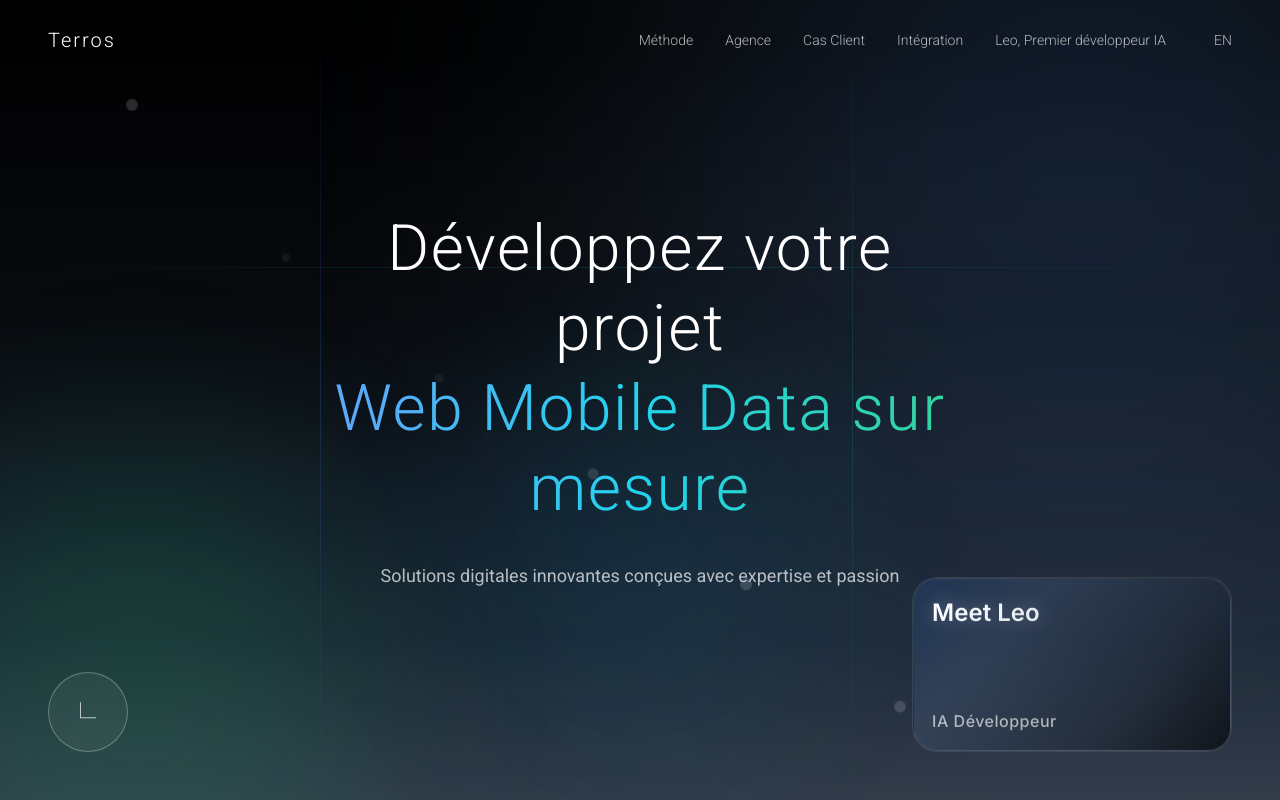
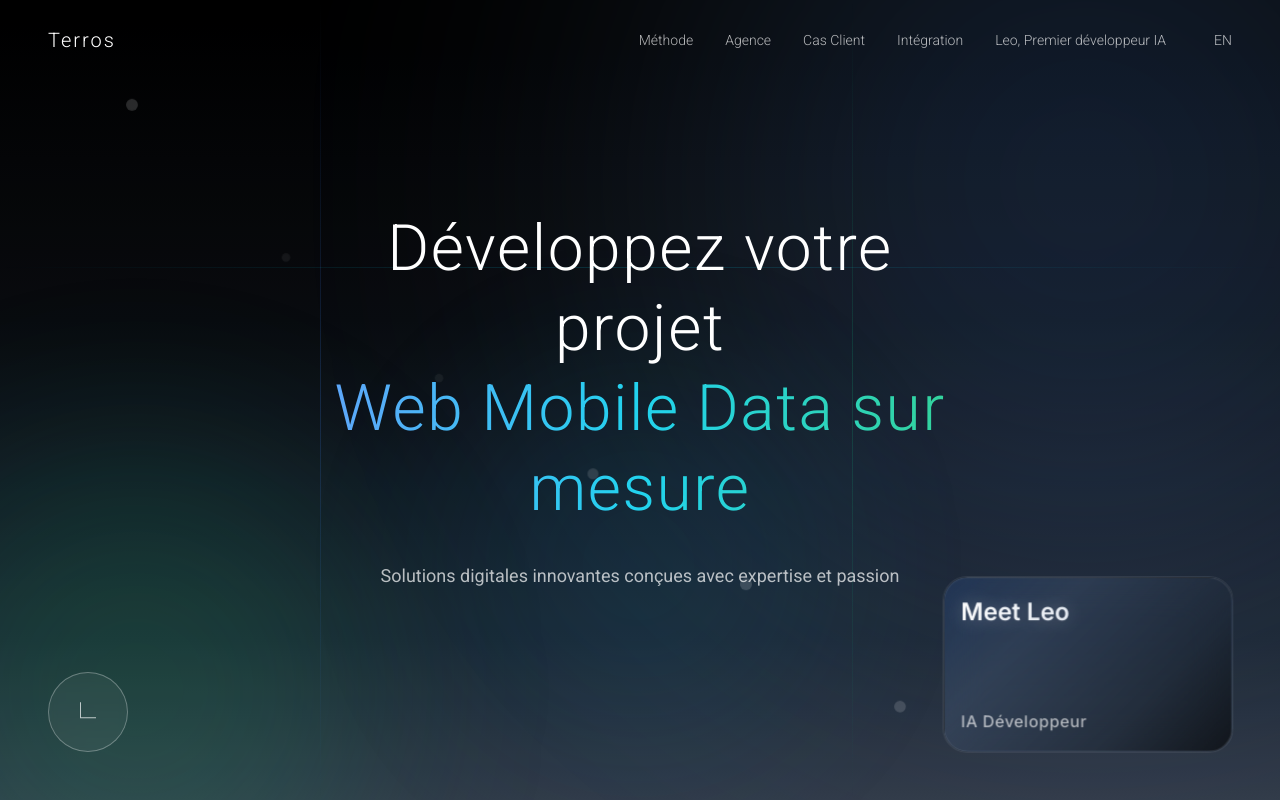
Before and after one commit to charlotteforte/test11, a React (Vite) app: page / in a window 1280 px wide. Shown: the top 800 px of the page. Built offline with nearby package versions, Linux system fonts and the light colour scheme.

Commit message:
helloleo: refactor: make MeetLeoCard more organic with subtle animations and improved arrow positioning

```diff
--- a/src/components/Hero.tsx
+++ b/src/components/Hero.tsx
@@ -184,10 +184,10 @@ const Hero = () => {
 
       {/* Meet Leo Card */}
       <motion.div
-        className="absolute bottom-12 right-12 w-80 z-100"
-        initial={{ opacity: 0, x: 50, y: 20 }}
-        animate={{ opacity: 1, x: 0, y: 0 }}
-        transition={{ duration: 0.8, delay: 1.8 }}
+        className="absolute bottom-12 right-12 w-72 z-100"
+        initial={{ opacity: 0, x: 30 }}
+        animate={{ opacity: 1, x: 0 }}
+        transition={{ duration: 0.6, delay: 1.8, ease: "easeOut" }}
       >
         <MeetLeoCard />
       </motion.div>
--- a/src/components/MeetLeoCard.module.css
+++ b/src/components/MeetLeoCard.module.css
@@ -64,10 +64,9 @@
     rgba(30, 40, 54, 0.5) 70%,
     rgba(0, 0, 0, 0.7) 100%);
   box-shadow:
-    0 20px 40px rgba(59, 130, 246, 0.15),
-    0 10px 20px rgba(0, 0, 0, 0.3),
+    0 8px 25px rgba(59, 130, 246, 0.12),
+    0 4px 12px rgba(0, 0, 0, 0.2),
     inset 0 1px 0 rgba(255, 255, 255, 0.1);
-  transform: translateY(-2px);
 }
 
 .meetLeo {
@@ -115,10 +114,10 @@
 
 .arrowContainer {
   position: absolute;
-  top: 58.86%;
-  right: 3.7%;
-  width: 15.08%;
-  height: 32.57%;
+  top: 65%;
+  right: 8%;
+  width: 40px;
+  height: 40px;
   display: flex;
   align-items: center;
   justify-content: center;
@@ -129,34 +128,34 @@
   width: 100%;
   height: 100%;
   border-radius: 50%;
-  background: linear-gradient(135deg, #ffffff 0%, #f1f5f9 100%);
+  background: linear-gradient(135deg, #ffffff 0%, #f8fafc 100%);
   box-shadow:
-    0 4px 12px rgba(0, 0, 0, 0.15),
-    0 2px 4px rgba(0, 0, 0, 0.1),
-    inset 0 1px 0 rgba(255, 255, 255, 0.8);
-  border: 1px solid rgba(255, 255, 255, 0.2);
+    0 2px 8px rgba(0, 0, 0, 0.1),
+    0 1px 3px rgba(0, 0, 0, 0.08),
+    inset 0 1px 0 rgba(255, 255, 255, 0.9);
+  border: 1px solid rgba(255, 255, 255, 0.3);
 }
 
 .arrowIcon {
   position: relative;
-  width: 50%;
-  height: 50%;
-  color: #1e293b;
+  width: 18px;
+  height: 18px;
+  color: #334155;
   z-index: 3;
-  filter: drop-shadow(0 1px 2px rgba(0, 0, 0, 0.1));
+  filter: drop-shadow(0 0.5px 1px rgba(0, 0, 0, 0.1));
 }
 
-/* Floating animation for the entire card */
+/* Subtle breathing animation for the entire card */
 .meetLeoCard {
-  animation: float 6s ease-in-out infinite;
+  animation: breathe 4s ease-in-out infinite;
 }
 
-@keyframes float {
+@keyframes breathe {
   0%, 100% {
-    transform: translateY(0px);
+    transform: scale(1);
   }
   50% {
-    transform: translateY(-8px);
+    transform: scale(1.01);
   }
 }
 
--- a/src/components/MeetLeoCard.tsx
+++ b/src/components/MeetLeoCard.tsx
@@ -12,12 +12,11 @@ const MeetLeoCard: FunctionComponent = () => {
       onMouseEnter={() => setIsHovered(true)}
       onMouseLeave={() => setIsHovered(false)}
       whileHover={{
-        scale: 1.03,
-        y: -4
+        scale: 0.98
       }}
       transition={{
-        duration: 0.4,
-        ease: [0.4, 0, 0.2, 1]
+        duration: 0.3,
+        ease: "easeOut"
       }}
       initial={{ opacity: 0, y: 20 }}
       animate={{ opacity: 1, y: 0 }}
```
